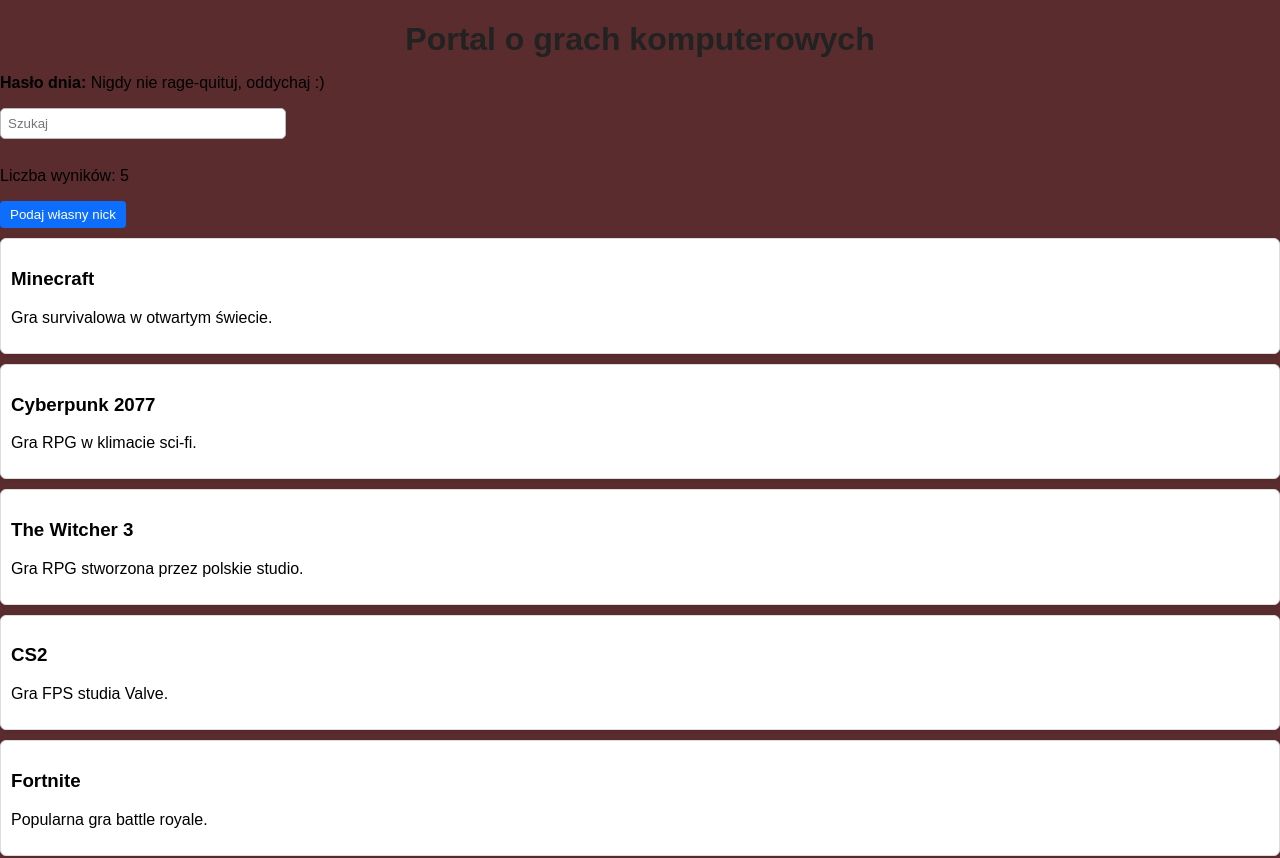
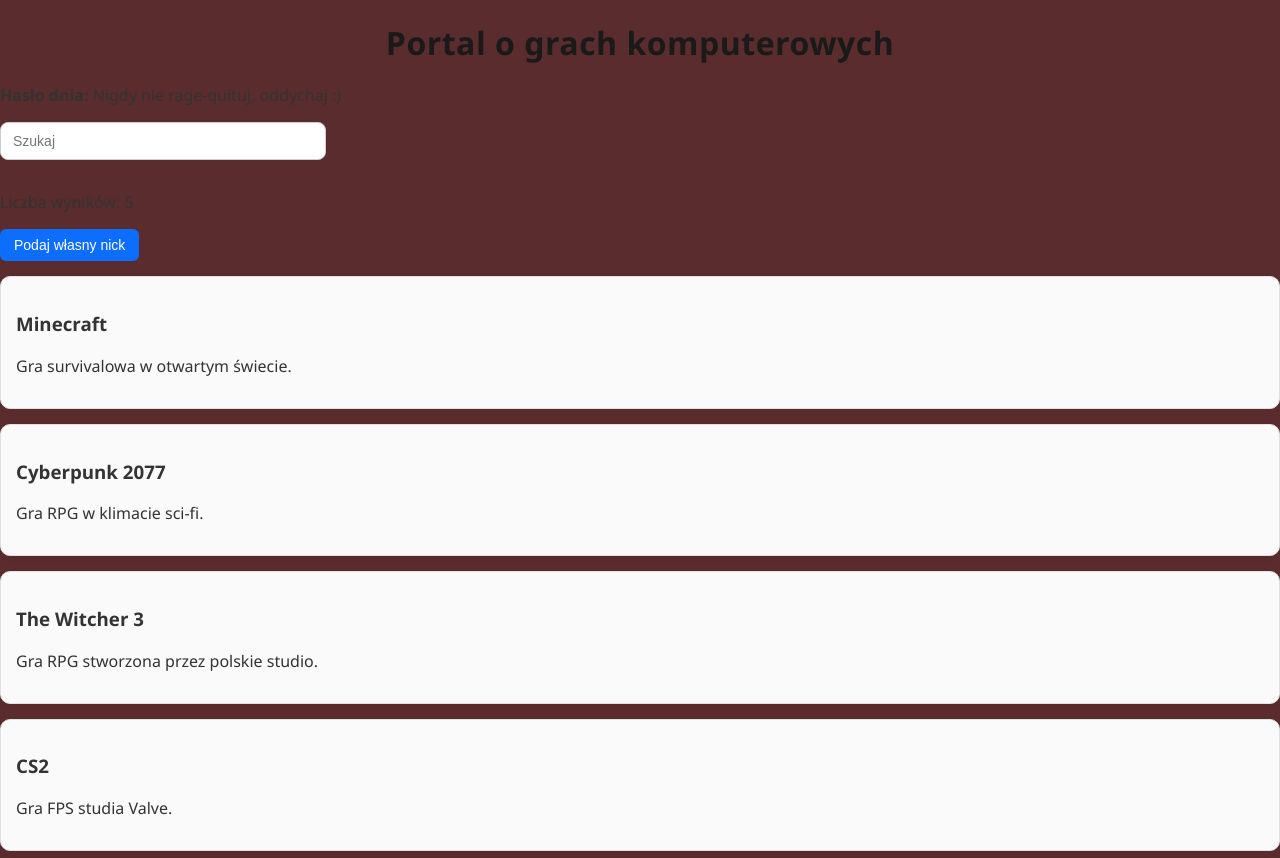
Before and after one commit to Damian-565/Damian-Celej-Strona_o_Grach, a React (Create React App) app: page / in a window 1280 px wide. Shown: the top 858 px of the page. Built offline with nearby package versions, Linux system fonts and the light colour scheme.

Commit message:
Update styles.css

```diff
--- a/src/styles.css
+++ b/src/styles.css
@@ -1,80 +1,88 @@
-body{
-  font-family: Arial;
-  background: #eee;
-  margin:0;
-  padding:0;
+/* Ogólne ustawienia body */
+body {
+  font-family: 'Segoe UI', Tahoma, Geneva, Verdana, sans-serif;
+  background: #f4f6f8;
+  margin: 0;
+  padding: 0;
+  color: #333;
 }
 
-
-
-
+/* Kontener główny */
 .container {
   max-width: 850px;
-  margin: 30px auto;
-
-  padding:15px;
-  background: white;
-  border-radius: 8px;
-
-  box-shadow: 0 4px 12px rgba(0,0,0,0.1);
+  margin: 40px auto;
+  padding: 25px 20px;
+  background: #ffffff;
+  border-radius: 12px;
+  box-shadow: 0 8px 20px rgba(0, 0, 0, 0.08);
+  transition: all 0.3s ease;
 }
 
-
-
-
+/* Nagłówek */
 h1 {
-  color:#222;
-  margin-bottom: 12px;
-  text-align:center;
+  color: #1a1a1a;
+  margin-bottom: 20px;
+  text-align: center;
+  font-weight: 600;
+  letter-spacing: 0.5px;
 }
 
-
-
-
-  input{
-  padding:7px;
-  border:1px solid #bbb;
-  border-radius:5px; width:100%;
-  max-width:270px;
-
-  margin-bottom:12px
+/* Pola input */
+input {
+  padding: 10px 12px;
+  border: 1px solid #ccc;
+  border-radius: 8px;
+  width: 100%;
+  max-width: 300px;
+  margin-bottom: 15px;
+  font-size: 14px;
+  transition: all 0.2s ease;
 }
 
-
-
-
-  button{
-  padding:6px 10px;
-  background:#0d6efd;
-  color:white;
-
-  border:none;
-  border-radius:4px;
-  cursor:pointer;
+input:focus {
+  border-color: #0d6efd;
+  box-shadow: 0 0 5px rgba(13, 110, 253, 0.3);
+  outline: none;
 }
 
-  button:hover{
-  background:#0b5ed7;
+/* Przyciski */
+button {
+  padding: 8px 14px;
+  background: #0d6efd;
+  color: white;
+  border: none;
+  border-radius: 6px;
+  cursor: pointer;
+  font-size: 14px;
+  transition: all 0.2s ease;
 }
 
-
-
-
-  .card{
-  border:1px solid #ddd;
-  padding:10px;
-  border-radius:6px;
-  margin-top:10px;
-  background:white;
-  box-shadow:0 1px 4px rgba(0,0,0,0.07)
+button:hover {
+  background: #0b5ed7;
+  transform: translateY(-2px);
+  box-shadow: 0 4px 10px rgba(0, 0, 0, 0.1);
 }
 
+/* Karty */
+.card {
+  border: 1px solid #e0e0e0;
+  padding: 15px;
+  border-radius: 10px;
+  margin-top: 15px;
+  background: #fafafa;
+  box-shadow: 0 2px 6px rgba(0, 0, 0, 0.05);
+  transition: all 0.2s ease;
+}
 
+.card:hover {
+  box-shadow: 0 4px 12px rgba(0, 0, 0, 0.08);
+}
 
-
-  footer{
-  text-align:center;
-   margin-top:28px;
-  color:#666;
-  font-size:13px;
+/* Stopka */
+footer {
+  text-align: center;
+  margin-top: 35px;
+  color: #888;
+  font-size: 13px;
+  letter-spacing: 0.3px;
 }
```
Lines whose indentation alone changed are shown as unchanged.
